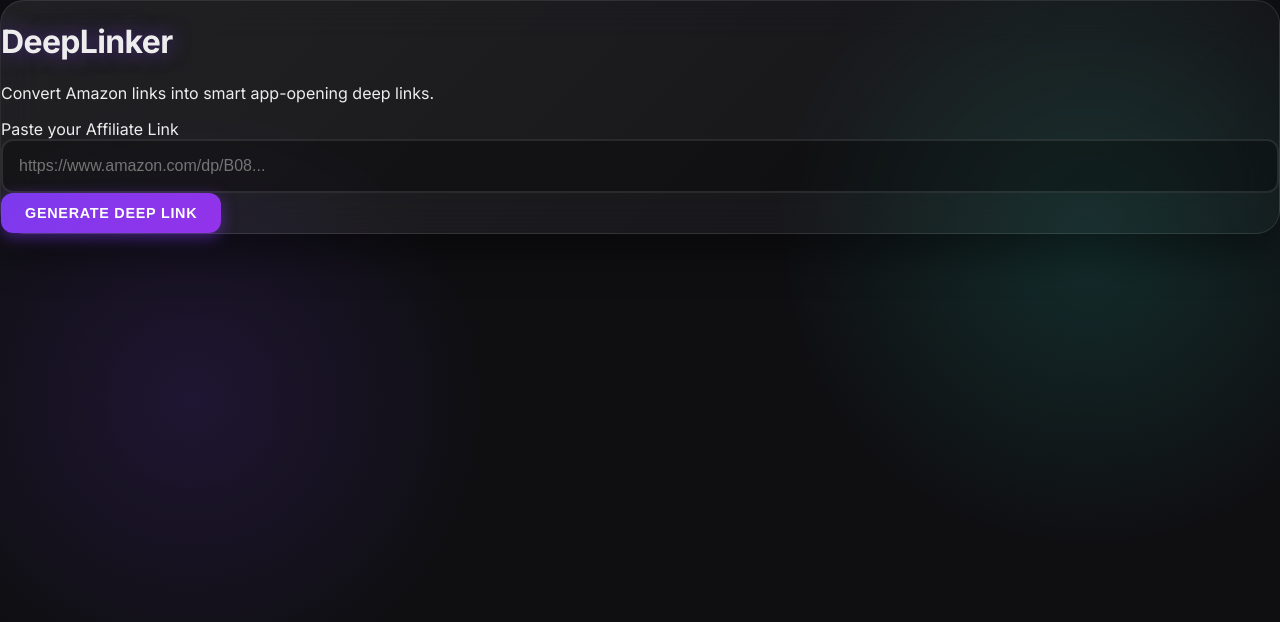
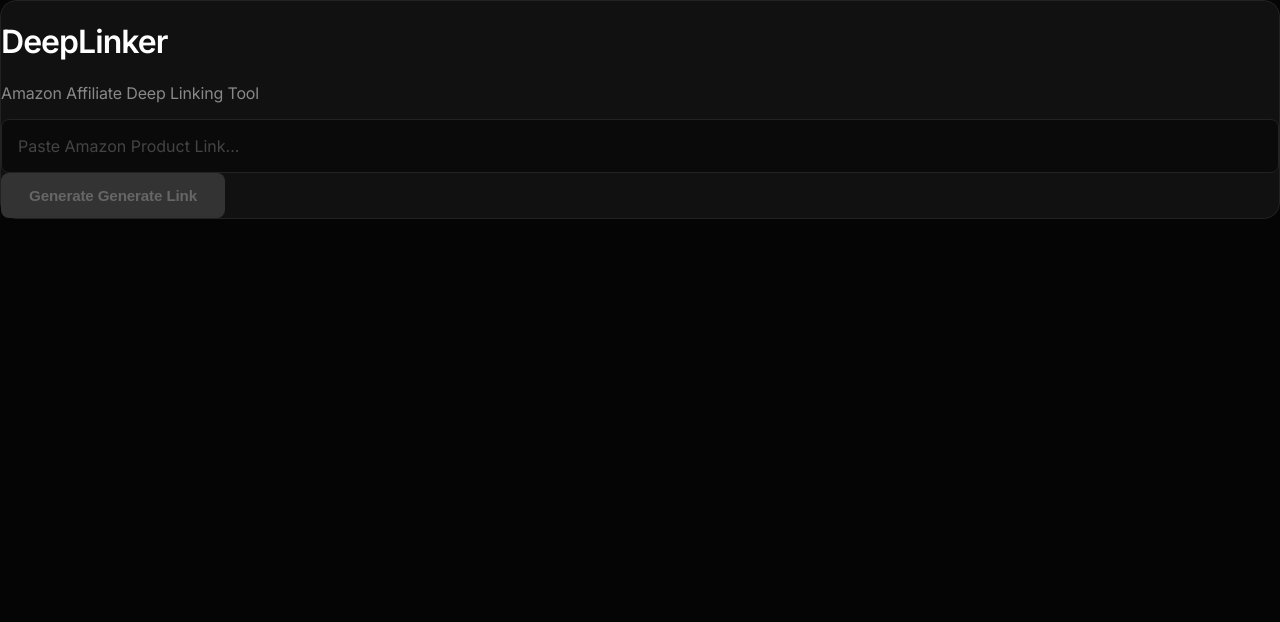
Before and after one commit to P34KPK/deeplink-app, a Next.js app: page / in a window 1280 px wide. Shown: the top 622 px of the page. Built offline with nearby package versions, Linux system fonts and the light colour scheme.

Commit message:
Update UI to matte black minimal design

```diff
--- a/src/app/globals.css
+++ b/src/app/globals.css
@@ -1,25 +1,21 @@
 :root {
-  --background: #0f0f12;
-  --foreground: #ededed;
-  --primary: #7c3aed; /* Violet/Purple for a modern feel */
-  --primary-glow: rgba(124, 58, 237, 0.5);
-  --secondary: #2dd4bf; /* Teal accent */
-  --glass-bg: rgba(255, 255, 255, 0.05);
-  --glass-border: rgba(255, 255, 255, 0.1);
-  --card-bg: #18181b;
+  --background: #050505;
+  --foreground: #ffffff;
+  --card-bg: #111111;
+  --border: #222222;
+  --accent: #333333;
+  --primary: #ffffff;
 }
 
 body {
   color: var(--foreground);
   background: var(--background);
-  font-family: 'Inter', -apple-system, BlinkMacSystemFont, 'Segoe UI', Roboto, Oxygen, Ubuntu, Cantarell, 'Open Sans', 'Helvetica Neue', sans-serif;
+  font-family: 'Inter', -apple-system, BlinkMacSystemFont, sans-serif;
   overflow-x: hidden;
   margin: 0;
   padding: 0;
   min-height: 100vh;
-  background-image:
-    radial-gradient(circle at 15% 50%, rgba(124, 58, 237, 0.15), transparent 25%),
-    radial-gradient(circle at 85% 30%, rgba(45, 212, 191, 0.15), transparent 25%);
+  /* Subtle grain or noise could be nice, but let's stick to pure matte */
 }
 
 * {
@@ -27,82 +23,112 @@
 }
 
 /* Typography */
-h1, h2, h3 {
-  font-weight: 700;
-  letter-spacing: -0.02em;
+h1,
+h2,
+h3 {
+  font-weight: 600;
+  letter-spacing: -0.03em;
+  color: var(--primary);
 }
 
-/* Glassmorphism Utilities */
-.glass {
-  background: var(--glass-bg);
-  backdrop-filter: blur(12px);
-  -webkit-backdrop-filter: blur(12px);
-  border: 1px solid var(--glass-border);
-  box-shadow: 0 8px 32px 0 rgba(0, 0, 0, 0.37);
+p,
+label {
+  color: #888888;
+  letter-spacing: -0.01em;
 }
 
-.glass-card {
-  background: linear-gradient(135deg, rgba(255, 255, 255, 0.08), rgba(255, 255, 255, 0.02));
-  backdrop-filter: blur(20px);
-  border: 1px solid rgba(255, 255, 255, 0.1);
-  border-radius: 24px;
-  box-shadow: 0 20px 40px rgba(0,0,0,0.4);
+/* Minimal Utilities */
+.matte-card {
+  background: var(--card-bg);
+  border: 1px solid var(--border);
+  border-radius: 16px;
+  /* No heavy shadows for flat matte look */
 }
 
 /* Buttons */
 .btn-primary {
-  background: linear-gradient(135deg, var(--primary), #9333ea);
-  color: white;
+  background: var(--primary);
+  color: black;
   border: none;
-  padding: 12px 24px;
-  border-radius: 12px;
+  padding: 14px 28px;
+  border-radius: 8px;
   font-weight: 600;
+  font-size: 0.95rem;
   cursor: pointer;
-  transition: all 0.3s cubic-bezier(0.4, 0, 0.2, 1);
-  box-shadow: 0 4px 15px var(--primary-glow);
-  text-transform: uppercase;
-  letter-spacing: 0.05em;
-  font-size: 0.9rem;
+  transition: all 0.2s ease;
+  text-transform: capitalize;
+  letter-spacing: -0.01em;
 }
 
 .btn-primary:hover {
-  transform: translateY(-2px);
-  box-shadow: 0 8px 25px var(--primary-glow);
-  filter: brightness(1.1);
+  background: #e5e5e5;
+  transform: translateY(-1px);
 }
 
 .btn-primary:active {
   transform: translateY(0);
+  background: #cccccc;
+}
+
+.btn-primary:disabled {
+  background: #333;
+  color: #666;
+  cursor: not-allowed;
+  transform: none;
 }
 
 /* Inputs */
-.input-premium {
-  background: rgba(0, 0, 0, 0.3);
-  border: 2px solid var(--glass-border);
+.input-minimal {
+  background: #0a0a0a;
+  border: 1px solid var(--border);
   color: white;
   padding: 16px;
-  border-radius: 12px;
+  border-radius: 8px;
   width: 100%;
   font-size: 1rem;
-  transition: all 0.3s ease;
+  transition: border-color 0.2s ease;
   outline: none;
+  font-family: inherit;
 }
 
-.input-premium:focus {
-  border-color: var(--primary);
-  box-shadow: 0 0 0 4px rgba(124, 58, 237, 0.1);
+.input-minimal::placeholder {
+  color: #444;
+}
+
+.input-minimal:focus {
+  border-color: #555;
 }
 
 /* Animations */
 @keyframes fadeIn {
-  from { opacity: 0; transform: translateY(20px); }
-  to { opacity: 1; transform: translateY(0); }
+  from {
+    opacity: 0;
+    transform: translateY(10px);
+  }
+
+  to {
+    opacity: 1;
+    transform: translateY(0);
+  }
 }
 
-.animate-entrance {
-  animation: fadeIn 0.8s cubic-bezier(0.2, 0.8, 0.2, 1) forwards;
+.animate-fade {
+  animation: fadeIn 0.6s ease-out forwards;
 }
 
-.glow-text {
-  text-shadow: 0 0 20px rgba(124, 58, 237, 0.5);
+/* Utilities */
+.flex-center {
+  display: flex;
+  align-items: center;
+  justify-content: center;
 }
+
+.code-block {
+  font-family: 'Geist Mono', monospace;
+  background: #000;
+  border: 1px solid var(--border);
+  padding: 12px;
+  border-radius: 8px;
+  color: #ccc;
+  font-size: 0.85rem;
+}
--- a/src/app/page.tsx
+++ b/src/app/page.tsx
@@ -61,22 +61,23 @@
   };
 
   return (
-    <main className="flex min-h-screen flex-col items-center justify-center p-6 bg-gradient-to-br from-[#0f0f12] to-[#1a1a2e]">
-      <div className="glass-card p-8 md:p-12 w-full max-w-2xl animate-entrance">
-        <h1 className="text-4xl md:text-5xl font-bold mb-2 text-center bg-clip-text text-transparent bg-gradient-to-r from-purple-400 to-teal-400 glow-text">
-          DeepLinker
-        </h1>
-        <p className="text-gray-400 text-center mb-8 text-lg">
-          Convert Amazon links into smart app-opening deep links.
-        </p>
+    <main className="flex min-h-screen flex-col items-center justify-center p-6 bg-[#050505]">
+      <div className="matte-card p-8 md:p-12 w-full max-w-xl animate-fade">
+        <div className="mb-10 text-center">
+          <h1 className="text-3xl font-semibold mb-2 text-white">
+            DeepLinker
+          </h1>
+          <p className="text-sm">
+            Amazon Affiliate Deep Linking Tool
+          </p>
+        </div>
 
         <div className="space-y-6">
           <div className="space-y-2">
-            <label className="text-sm text-gray-400 ml-1">Paste your Affiliate Link</label>
             <input
               type="text"
-              placeholder="https://www.amazon.com/dp/B08..."
-              className="input-premium"
+              placeholder="Paste Amazon Product Link..."
+              className="input-minimal"
               value={inputUrl}
               onChange={(e) => setInputUrl(e.target.value)}
             />
@@ -87,36 +88,33 @@
             disabled={loading || !inputUrl}
             className="btn-primary w-full"
           >
-            {loading ? 'Processing...' : 'Generate Deep Link'}
+            {loading ? 'Processing...' : 'Generate Generate Link'}
           </button>
 
           {error && (
-            <div className="p-4 bg-red-900/20 border border-red-500/50 rounded-xl text-red-200 text-center animate-pulse">
+            <div className="p-4 bg-red-900/10 border border-red-900/30 rounded-lg text-red-400 text-sm text-center">
               {error}
             </div>
           )}
 
           {generatedLink && (
-            <div className="mt-8 p-6 glass rounded-2xl border border-teal-500/30">
-              <p className="text-sm text-gray-400 mb-2">Your Deep Link:</p>
-              <div className="flex items-center gap-4 bg-black/40 p-3 rounded-lg border border-white/10">
-                <code className="text-teal-400 text-sm overflow-hidden text-ellipsis whitespace-nowrap flex-1">
+            <div className="mt-8 pt-8 border-t border-[#222]">
+              <p className="text-xs text-gray-500 mb-3 uppercase tracking-wider">Generated Link</p>
+              <div className="flex items-center gap-3 bg-black border border-[#222] p-2 pr-2 rounded-lg">
+                <code className="text-gray-300 text-sm overflow-hidden text-ellipsis whitespace-nowrap flex-1 px-2">
                   {generatedLink}
                 </code>
                 <button
                   onClick={copyToClipboard}
-                  className="text-white hover:text-teal-400 transition-colors p-2"
+                  className="bg-[#222] hover:bg-[#333] text-white transition-colors p-2 rounded-md"
                   title="Copy"
                 >
-                  <svg xmlns="http://www.w3.org/2000/svg" width="20" height="20" viewBox="0 0 24 24" fill="none" stroke="currentColor" strokeWidth="2" strokeLinecap="round" strokeLinejoin="round">
+                  <svg xmlns="http://www.w3.org/2000/svg" width="16" height="16" viewBox="0 0 24 24" fill="none" stroke="currentColor" strokeWidth="2" strokeLinecap="round" strokeLinejoin="round">
                     <rect x="9" y="9" width="13" height="13" rx="2" ry="2"></rect>
                     <path d="M5 15H4a2 2 0 0 1-2-2V4a2 2 0 0 1 2-2h9a2 2 0 0 1 2 2v1"></path>
                   </svg>
                 </button>
               </div>
-              <p className="text-xs text-gray-500 mt-3 text-center">
-                Share this link on Instagram, TikTok, or YouTube. It will open the Amazon App directly.
-              </p>
             </div>
           )}
         </div>
```
Also changed, not shown: src/app/go/page.tsx (+19 -31 lines).
